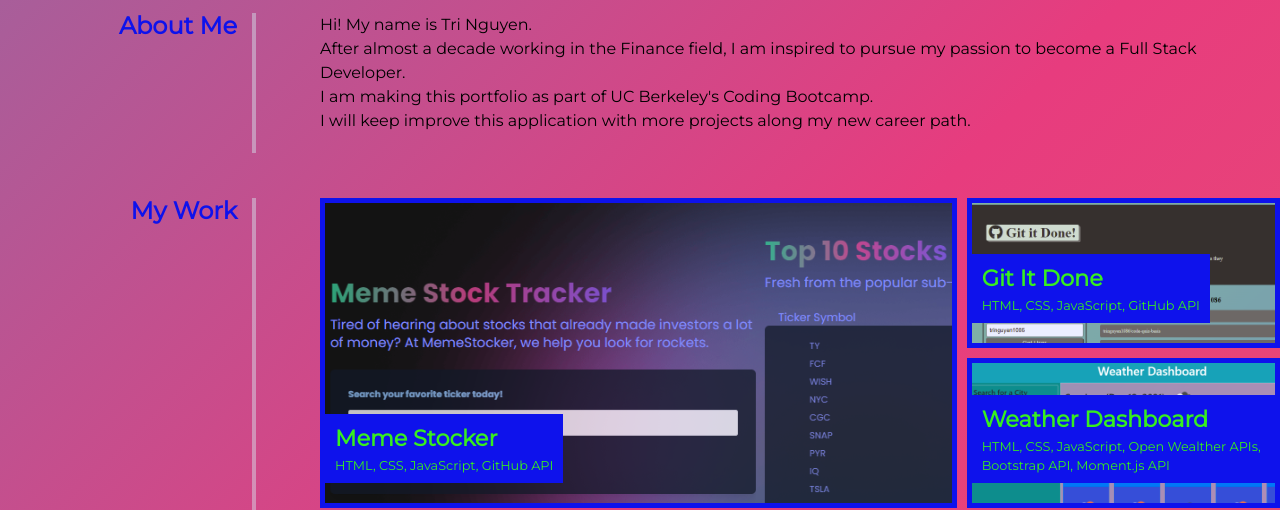
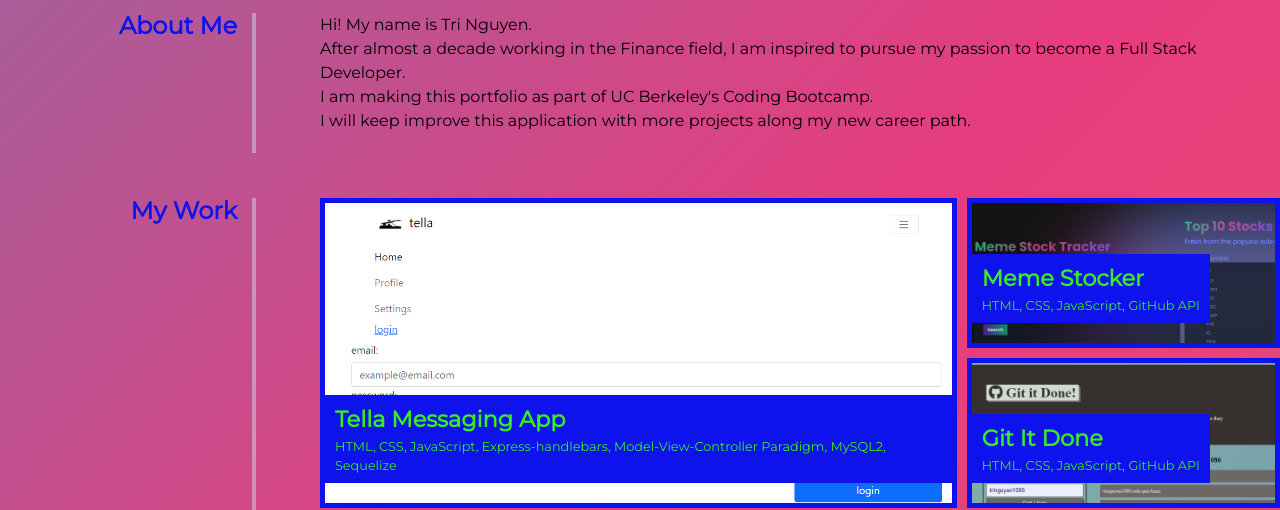
Before and after one commit to tringuyen1086/professional-portfolio-tri-nguyen, a plain HTML site: page index.html in a window 1280 px wide. Shown: the part 302-812 px from the top of the page. Drawn offline with Linux system fonts and the light colour scheme.

Commit message:
added Tella Messaging App Group Project

```diff
--- a/assets/css/style.css
+++ b/assets/css/style.css
@@ -323,6 +323,11 @@
 .meme-stocker {
     background-image: url("../images/meme-stocker.png")
 }
+
+.tella-messaging-app {
+    background-image: url("../images/tella-messaging-app.png")
+}
+
 /* Contact Section */
 .contact address {
     display: flex;
--- a/index.html
+++ b/index.html
@@ -58,6 +58,14 @@
     <section class="page-section" id="work">
       <h2>My Work</h2>
       <div class="grid-container">
+
+        <!-- Project - Tella Messaging App -->
+        <a href="https://tella.herokuapp.com/" class="grid-item tella-messaging-app">
+          <div>
+            <h3>Tella Messaging App</h3>
+            <span>HTML, CSS, JavaScript, Express-handlebars, Model-View-Controller Paradigm, MySQL2, Sequelize</span>
+          </div>
+        </a>
 
         <!-- Project - Meme Stocker -->
         <a href="https://tringuyen1086.github.io/meme-stocker/" class="grid-item meme-stocker">
```
Also changed, not shown: assets/images/tella-messaging-app.png (added).
